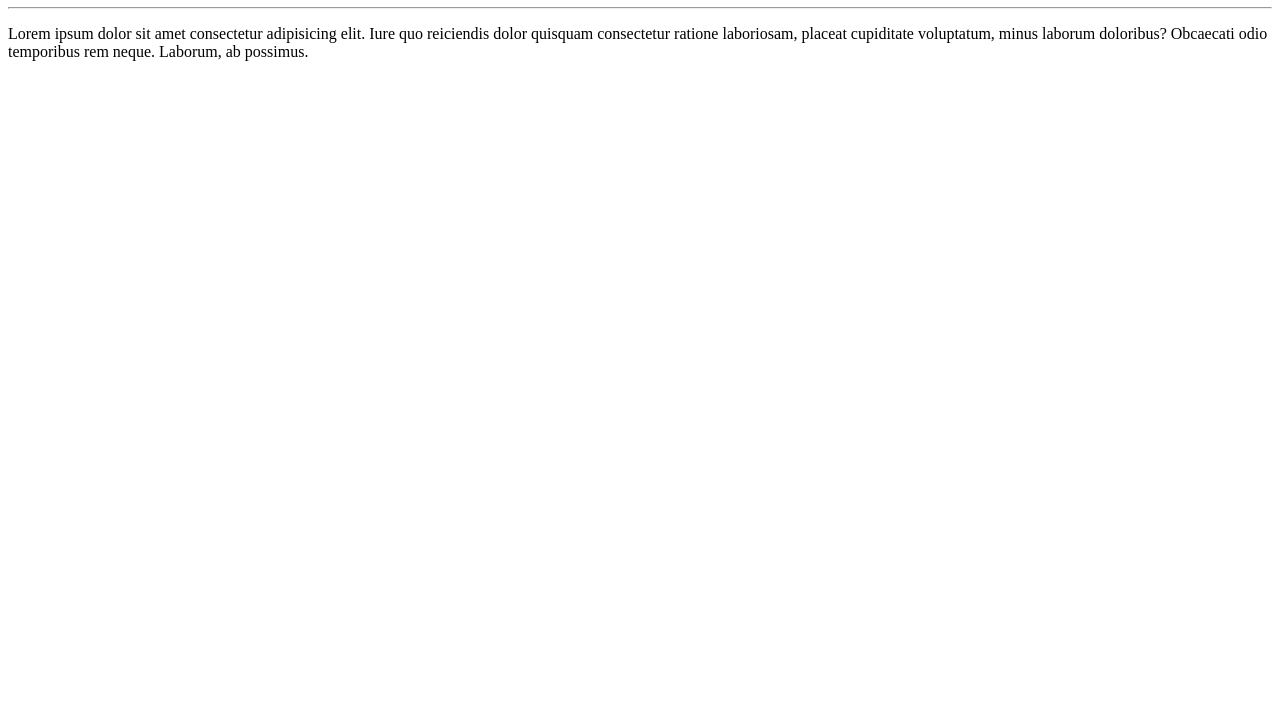
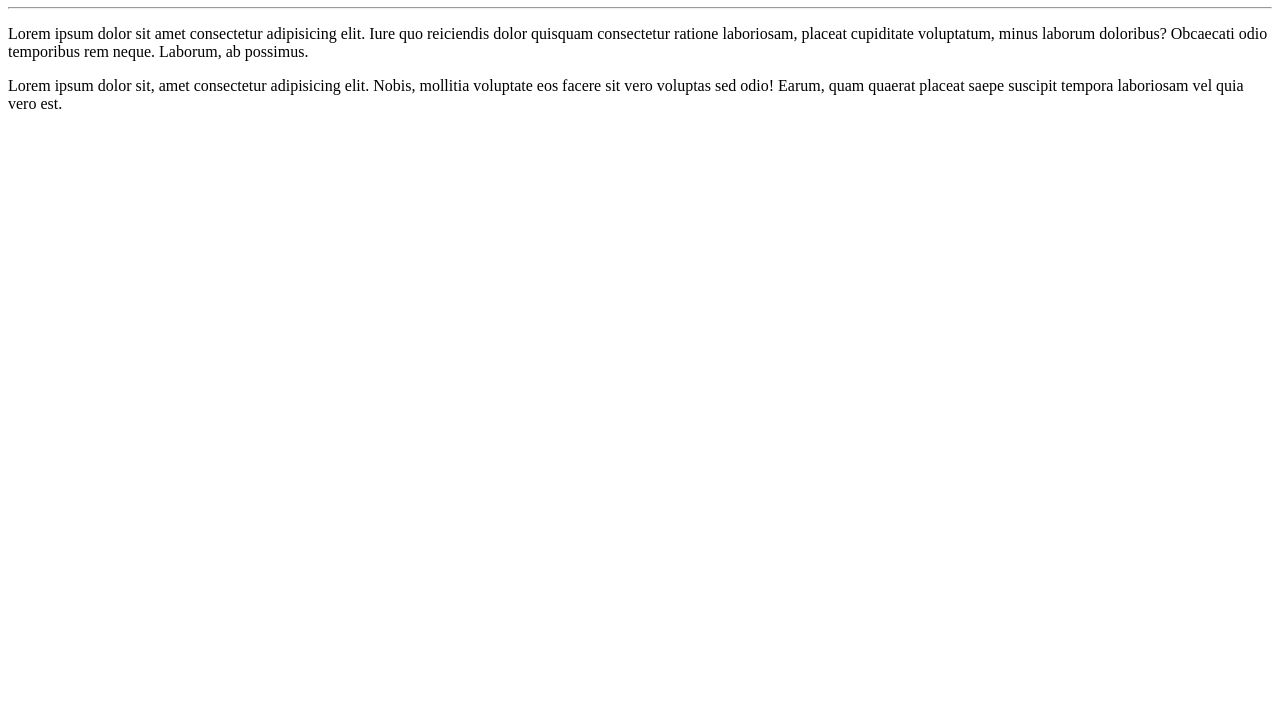
Before and after one commit to mariamiatto/Ola-Mundo, a plain HTML site: page site-exemplo/index.html in a window 1280 px wide. Shown: the part 73-800 px from the top of the page. Drawn offline with Linux system fonts and the light colour scheme.

Commit message:
Adicionei um paragrafo

```diff
--- a/site-exemplo/index.html
+++ b/site-exemplo/index.html
@@ -9,5 +9,6 @@
     <h1>Olá, Mundo!</h1>
     <hr>
     <p>Lorem ipsum dolor sit amet consectetur adipisicing elit. Iure quo reiciendis dolor quisquam consectetur ratione laboriosam, placeat cupiditate voluptatum, minus laborum doloribus? Obcaecati odio temporibus rem neque. Laborum, ab possimus.</p>
+    <p>Lorem ipsum dolor sit, amet consectetur adipisicing elit. Nobis, mollitia voluptate eos facere sit vero voluptas sed odio! Earum, quam quaerat placeat saepe suscipit tempora laboriosam vel quia vero est.</p>
 </body>
 </html>
```
